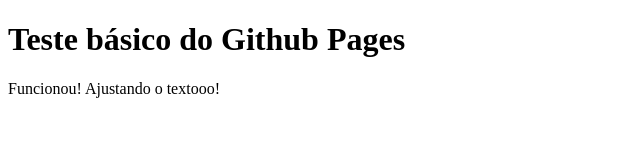
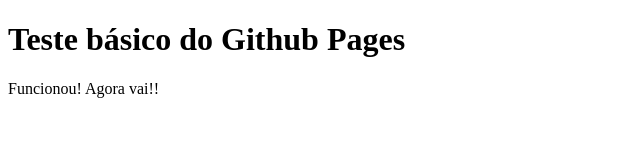
Before and after one commit to CarlosWGama/teste-gh-pages, a website: page index.html in a window 1280 px wide. Shown: the full height of the page, 0-640 px from the left. Drawn offline with Linux system fonts and the light colour scheme.

Commit message:
funciona!

```diff
--- a/index.html
+++ b/index.html
@@ -8,6 +8,6 @@
 <body>
     <h1>Teste básico do Github Pages</h1>
 
-    <p>Funcionou! Ajustando o textooo!</p>
+    <p>Funcionou! Agora vai!!</p>
 </body>
 </html>
```
